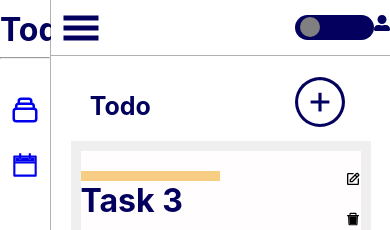
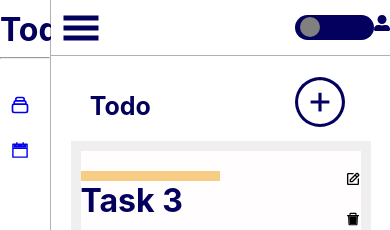
Before and after one commit to mamadou-niakate/TODO-List, a React (Create React App) app: page / in a window 390 px wide. Shown: the top 230 px of the page. Built offline with nearby package versions, Linux system fonts and the light colour scheme.

Commit message:
responsive mobile

```diff
--- a/src/components/Sidebar/index.js
+++ b/src/components/Sidebar/index.js
@@ -10,13 +10,13 @@ const navLinks = [
     {
         id:1,
         link: '/tasks',
-        Icon:<HiOutlineCollection style={{fontSize: 30}}/>,
+        Icon:<HiOutlineCollection/>,
         label:"Tasks"
     },
     {
         id:2,
         link: "tasks-calendar",
-        Icon:<AiTwotoneCalendar style={{fontSize: 30}}/>,
+        Icon:<AiTwotoneCalendar/>,
         label:"Calendar"
     }
 ]
```
